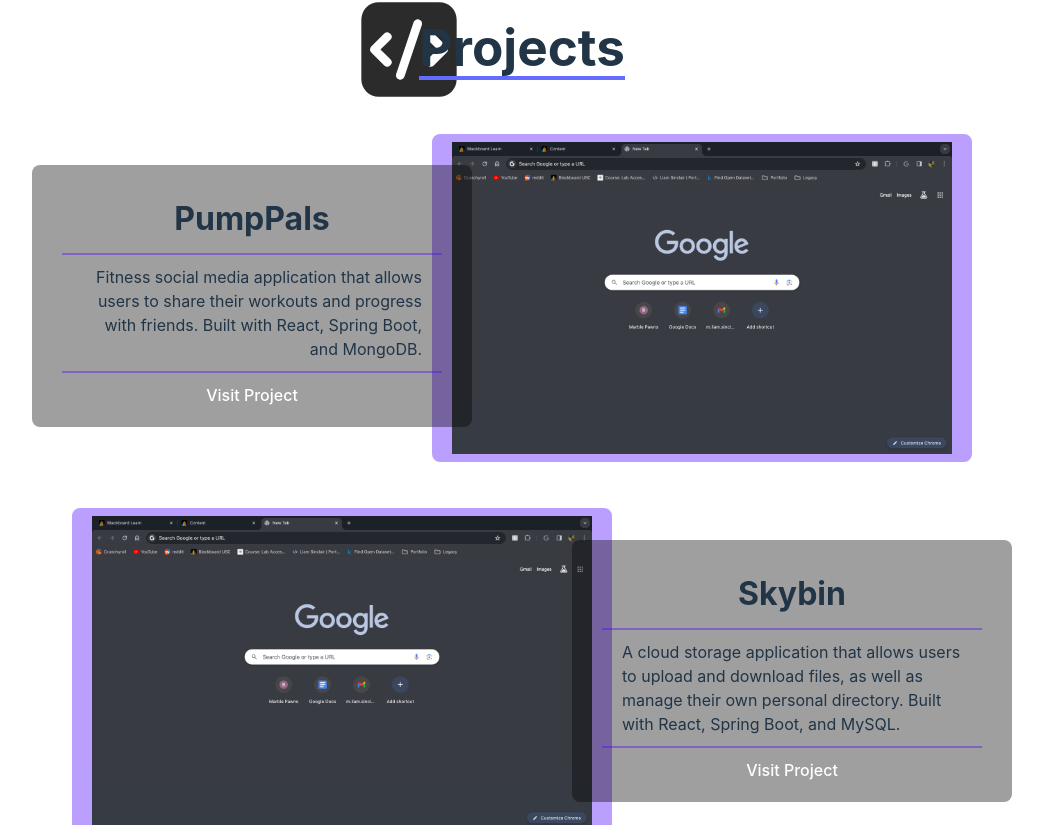
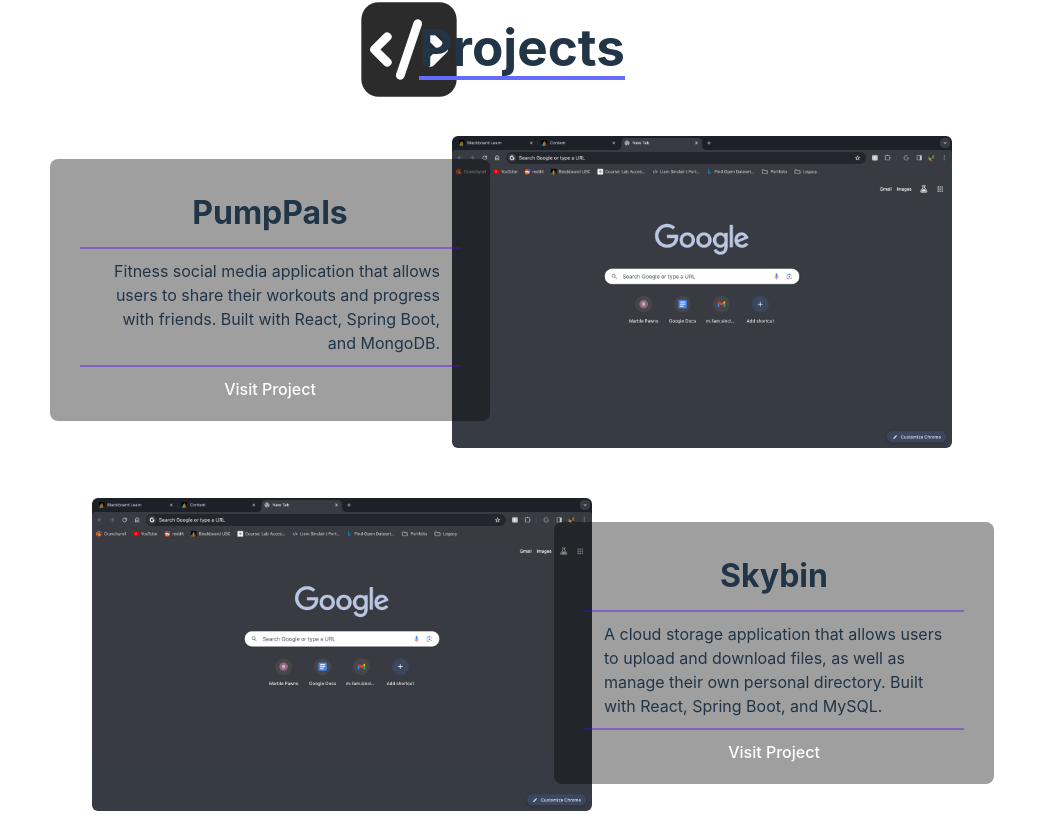
Before and after one commit to mliamsinclair/mliamsinclair.github.io, a React (Vite) app: page / in a window 1280 px wide. Shown: the part 1886-2711 px from the top of the page, without its empty margins (118-1161 px from the left). Built offline with nearby package versions, Linux system fonts and the light colour scheme.

Commit message:
format update

```diff
--- a/index.html
+++ b/index.html
@@ -2,7 +2,7 @@
 <html lang="en">
   <head>
     <meta charset="UTF-8" />
-    <link rel="icon" type="image/svg+xml" href="/portfolio-icon.svg" />
+    <link rel="icon" type="image/svg+xml" href="/portfolio-icon.png" />
     <meta name="viewport" content="width=device-width, initial-scale=1.0" />
     <title>Liam Sinclair | Portfolio</title>
   </head>
--- a/src/App.css
+++ b/src/App.css
@@ -1,9 +1,10 @@
 .App {
   width: 100%;
-  display: flex; /* Add this */
-  justify-content: center; /* Add this */
-  align-items: center; /* Add this */
-  flex-direction: column; /* Add this */
+  display: flex;
+  justify-content: center;
+  align-items: center;
+  flex-direction: column;
+  transition: all 0.3s ease; /* Add this */
 }
 
 .container {
--- a/src/Footer.css
+++ b/src/Footer.css
@@ -37,6 +37,11 @@
     margin: 10px;
     top: -40px;
     position: absolute;
+    transition: all 0.3s ease;
+}
+
+.home-link:hover {
+    transform: translateY(-5px);
 }
 
 .img-link-container {
--- a/src/pages/About/Skill.css
+++ b/src/pages/About/Skill.css
@@ -14,6 +14,7 @@
     margin-top: 20px;
     width: 60px;
     height: 60px;
+    transition: all 0.3s ease;
 }
 
 .skill-card h2 {
@@ -34,6 +35,7 @@
 
 .skill-card:hover {
   background: linear-gradient(45deg, rgb(216, 163, 225), rgb(131, 153, 227));
+  transform: translateY(-5px);
 }
 
 .svg-icon {
--- a/src/pages/Projects/ProjectCard.css
+++ b/src/pages/Projects/ProjectCard.css
@@ -9,9 +9,12 @@
     width: 80vw;
     max-width: 500px;
     border-radius: 8px;
-    border: 8px solid rgba(76, 0, 255, 0.375);
-    border-left: 20px solid rgba(76, 0, 255, 0.375);
-    border-right: 20px solid rgba(76, 0, 255, 0.375);
+    border: 2px solid rgb(255, 255, 255);
+    transition: transform 0.3s ease-in-out;
+}
+
+.project-card img:hover {
+    transform: translateY(-10px);
 }
 
 .project-card p {
```
Also changed, not shown: public/portfolio-icon.png (added), 1 other file (tests, documents, lock files or other folders).
